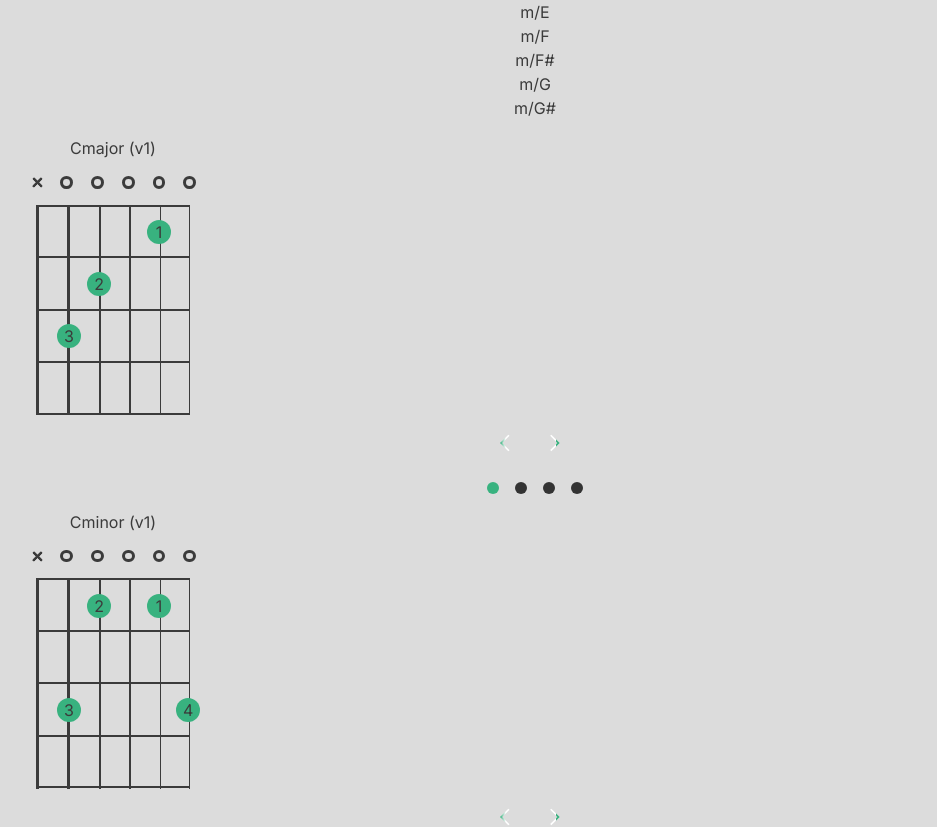
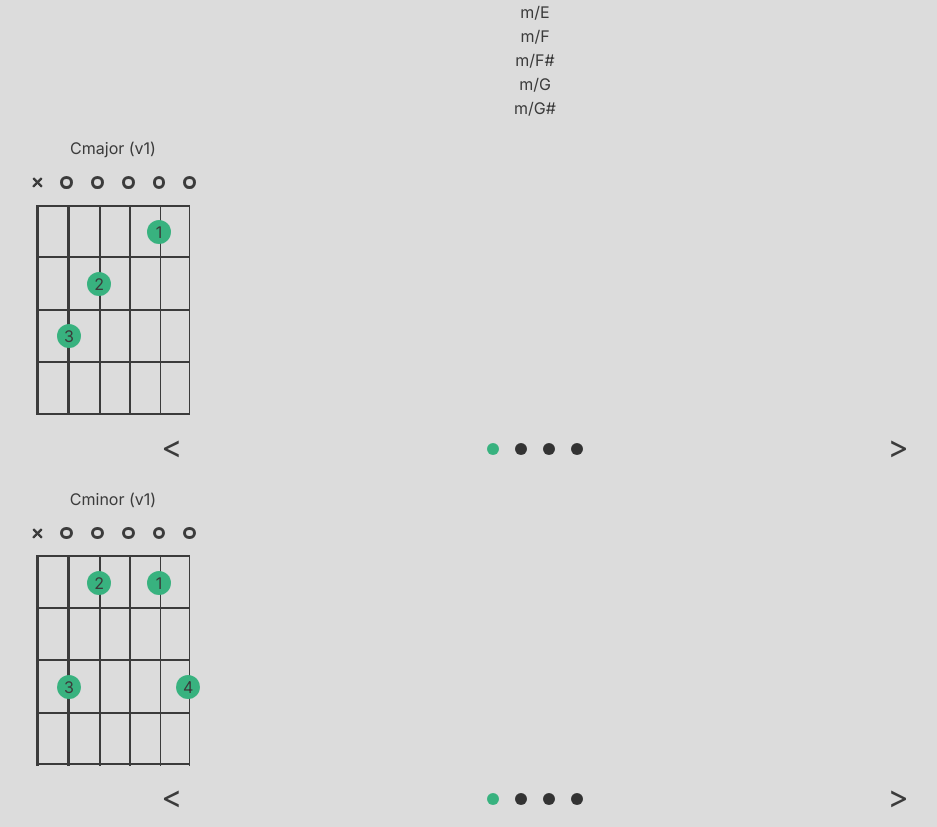
Before and after one commit to willcary/chords-app, a Next.js app: page / in a window 1280 px wide. Shown: the part 1860-2687 px from the top of the page, without its empty margins (105-1042 px from the left). Built offline with nearby package versions, Linux system fonts and the light colour scheme.

Commit message:
feat: change arrows and add animation to tabgroups

```diff
--- a/components/tab/TabGroup.tsx
+++ b/components/tab/TabGroup.tsx
@@ -33,12 +33,75 @@ export default function TabGroup({
           version={currentIndex + 1}
         />
         <div className='carousel-btn-container'>
-          <button className='left' onClick={handlePrevious}>
+          <button
+            className='left'
+            onClick={handlePrevious}
+            type='button'
+            aria-label={`next ${tone}${suffix} version`}
+          >
+            &lt;
+          </button>
+          <div className='carousel-indicator'>
+            {positions.map((_, index) => (
+              <div
+                key={index}
+                className={`dot ${currentIndex === index ? 'active' : ''}`}
+                onClick={() => handleDotClick(index)}
+              ></div>
+            ))}
+          </div>
+          <button
+            className='right'
+            onClick={handleNext}
+            type='button'
+            aria-label={`next ${tone}${suffix} version`}
+          >
+            &gt;
+          </button>
+        </div>
+      </div>
+      {/* <div className='carousel-indicator'>
+        {positions.map((_, index) => (
+          <div
+            key={index}
+            className={`dot ${currentIndex === index ? 'active' : ''}`}
+            onClick={() => handleDotClick(index)}
+          ></div>
+        ))}
+      </div> */}
+    </div>
+  )
+}
+
+{
+  /* <svg
+              xmlns='http://www.w3.org/2000/svg'
+              height='50'
+              viewBox='0 96 960 960'
+              width='50'
+            >
+              <defs>
+                <linearGradient
+                  id='rightGradient'
+                  x1='0%'
+                  y1='0%'
+                  x2='100%'
+                  y2='0%'
+                >
+                  <stop offset='40%' stop-color='#fff' stop-opacity='1' />
+                  <stop offset='95%' stop-color='#ed42d6' stop-opacity='1' />
+                </linearGradient>
+              </defs>
+              <path
+                d='m304 974-56-57 343-343-343-343 56-57 400 400-400 400Z'
+                fill='url(#rightGradient)'
+              />
+            </svg>
             <svg
               xmlns='http://www.w3.org/2000/svg'
-              height='20'
+              height='50'
               viewBox='0 96 960 960'
-              width='20'
+              width='50'
             >
               <defs>
                 <linearGradient
@@ -48,7 +111,7 @@ export default function TabGroup({
                   x2='100%'
                   y2='0%'
                 >
-                  <stop offset='5%' stop-color='#38b27f' stop-opacity='1' />
+                  <stop offset='5%' stop-color='#ed42d6' stop-opacity='1' />
                   <stop offset='60%' stop-color='#fff' stop-opacity='1' />
                 </linearGradient>
               </defs>
@@ -56,44 +119,5 @@ export default function TabGroup({
                 d='M400 976 0 576l400-400 56 57-343 343 343 343-56 57Z'
                 fill='url(#leftGradient)'
               />
-            </svg>
-          </button>
-          <button className='right' onClick={handleNext}>
-            <svg
-              xmlns='http://www.w3.org/2000/svg'
-              height='20'
-              viewBox='0 96 960 960'
-              width='20'
-            >
-              <defs>
-                <linearGradient
-                  id='rightGradient'
-                  x1='0%'
-                  y1='0%'
-                  x2='100%'
-                  y2='0%'
-                >
-                  <stop offset='60%' stop-color='#fff' stop-opacity='1' />
-                  <stop offset='5%' stop-color='#38b27f' stop-opacity='1' />
-                </linearGradient>
-              </defs>
-              <path
-                d='m304 974-56-57 343-343-343-343 56-57 400 400-400 400Z'
-                fill='url(#rightGradient)'
-              />
-            </svg>
-          </button>
-        </div>
-      </div>
-      <div className='carousel-indicator'>
-        {positions.map((_, index) => (
-          <div
-            key={index}
-            className={`dot ${currentIndex === index ? 'active' : ''}`}
-            onClick={() => handleDotClick(index)}
-          ></div>
-        ))}
-      </div>
-    </div>
-  )
+            </svg>*/
 }
--- a/styles/tabs.css
+++ b/styles/tabs.css
@@ -4,20 +4,56 @@
 .carousel-btn-container {
   text-align: center;
   color: white;
+  display: flex;
+  flex-direction: row;
+  justify-content: space-around;
+  align-content: flex-end;
 }
 
 .left,
 .right {
-  color: #fff;
+  color: transparent;
   border-radius: 50%;
-  margin: auto 10px;
-  height: 25px;
-  width: 25px;
-  position: relative;
+  margin: 0 0.5em;
+  font-size: 2rem;
+  background: linear-gradient(
+    90deg,
+    var(--clr-white) 40%,
+    var(--clr-primary) 50%,
+    var(--clr-white) 60%
+  );
+  background-size: 300%;
+  -webkit-background-clip: text;
+  background-clip: text;
+  transition: background-position 0.5s;
 }
+
 .left {
+  margin-left: 1em;
+  background-position: left center;
 }
 .right {
+  margin-right: 1em;
+  background-position: right center;
+}
+
+.left:hover {
+  background-position: 65% center;
+}
+.right:hover {
+  background-position: 35% center;
+}
+
+@media (prefers-reduced-motion) {
+  .left,
+  .right {
+    animation: none;
+    color: var(--clr-white);
+    background: none;
+    background-size: 100%;
+    -webkit-background-clip: none;
+    background-clip: none;
+  }
 }
 
 .carousel-indicator {
@@ -26,13 +62,20 @@
   justify-content: center;
   gap: 1rem;
 }
+
 .dot {
   background-color: #333;
   width: 0.75rem;
   height: 0.75rem;
   border-radius: 50%;
   cursor: pointer;
+  transition: scale 0.25s ease-in-out;
 }
+
+.dot:hover {
+  scale: 1.2;
+}
+
 .active {
   background-color: var(--clr-primary);
 }
@@ -44,7 +87,7 @@
   flex-direction: column;
   justify-content: center;
   align-items: center;
-  padding: 1rem;
+  padding: 1rem 1rem 0.5rem;
 }
 
 .tab-header {
```
